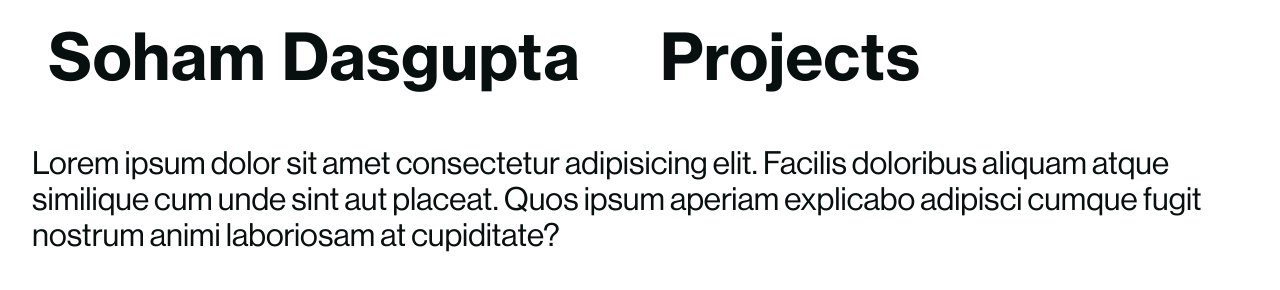
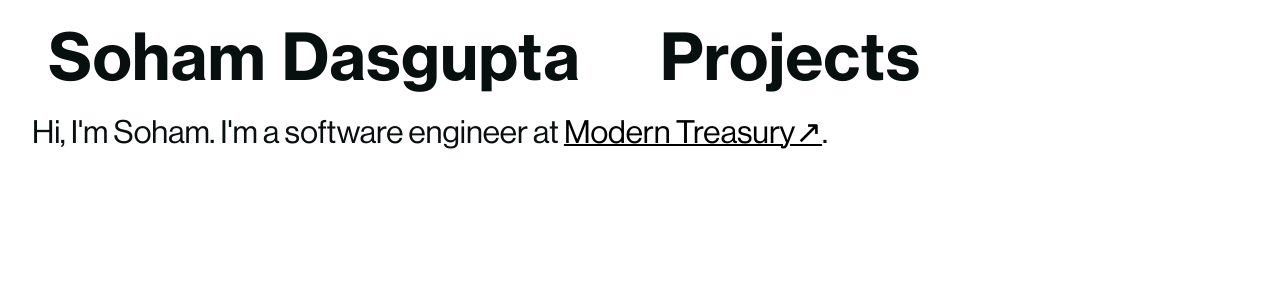
Before and after one commit to sohdas/soham, a plain HTML site: page index.html in a window 1280 px wide. Shown: the top 290 px of the page. Drawn offline with Linux system fonts and the light colour scheme.

Commit message:
Basic copy

```diff
--- a/index.html
+++ b/index.html
@@ -11,9 +11,10 @@
       <a href="#"> Projects </a>
     </div>
     <div class="container">
-      <p>
-        Lorem ipsum dolor sit amet consectetur adipisicing elit. Facilis doloribus aliquam atque similique cum unde sint aut placeat. Quos ipsum aperiam explicabo adipisci cumque fugit nostrum animi laboriosam at cupiditate?
-      </p>
+      <div class="text-paragraph">
+        Hi, I'm Soham. I'm a software engineer at
+        <a target="_blank" href="https://www.moderntreasury.com">Modern Treasury&nearr;</a>.
+      </div>
     </div>
   </body>
 </html>
--- a/styles.css
+++ b/styles.css
@@ -30,7 +30,7 @@ body {
 }
 
 ::selection {
-  background: yellow;
+  background: #fff100;
 }
 
 a, a:hover, a:visited {
@@ -57,3 +57,9 @@ a, a:hover, a:visited {
   padding-left: 32px;
   padding-right: 32px;
 }
+
+.text-paragraph a {
+  color: black;
+  text-decoration: underline;
+  text-decoration-thickness: 2px;
+}
```
